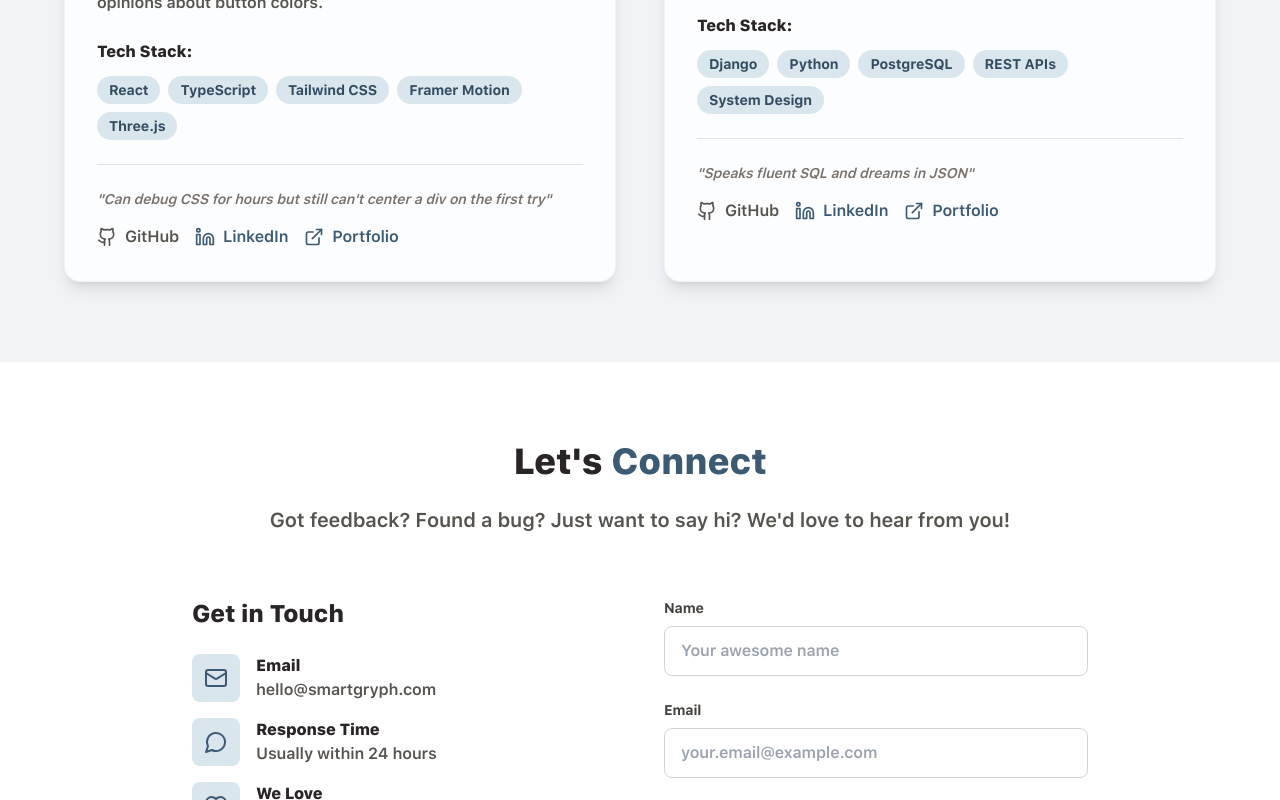
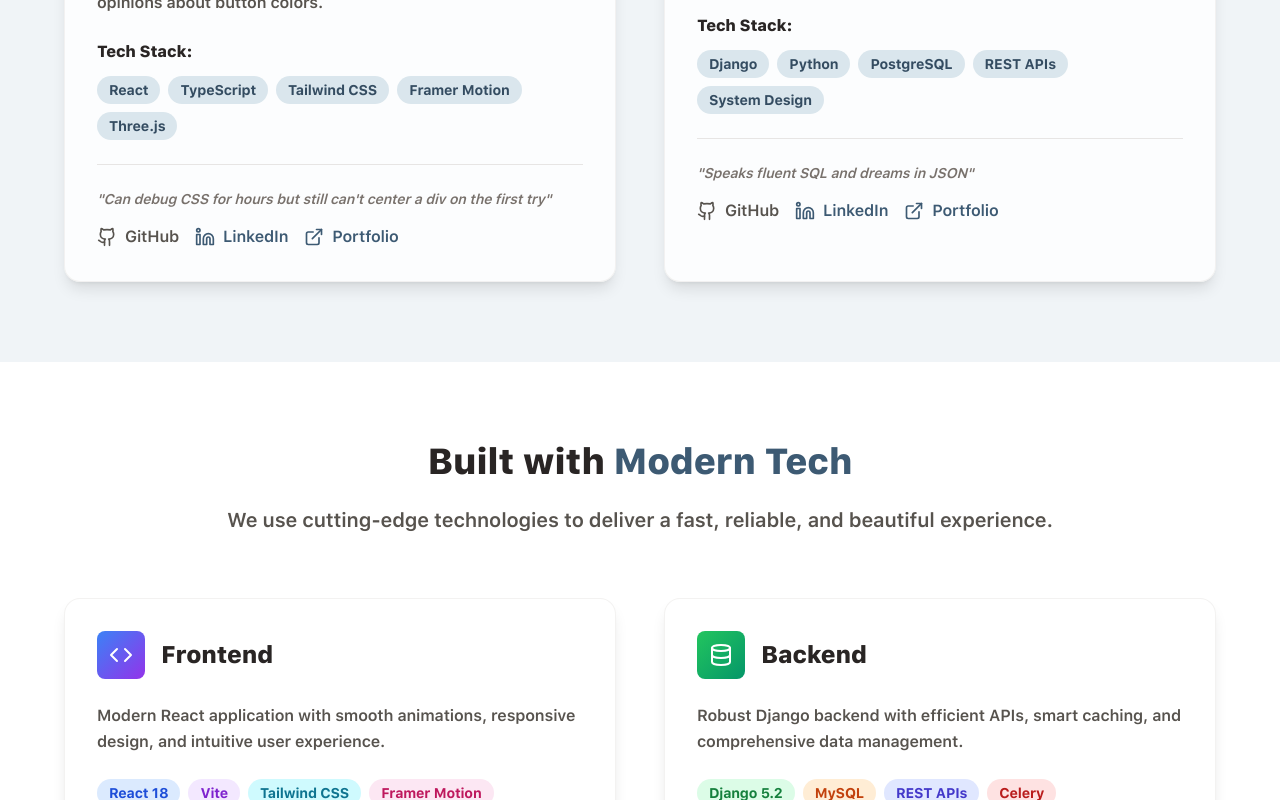
Before and after one commit to brij0/coursescheduler, a React (Vite) app in the folder frontend/: page /about in a window 1280 px wide. Shown: the part 2000-2800 px from the top of the page. Built offline with nearby package versions, Linux system fonts and the light colour scheme; no server answers.

Commit message:
Updated AboutPage.jsx

```diff
--- a/frontend/src/pages/AboutPage.jsx
+++ b/frontend/src/pages/AboutPage.jsx
@@ -11,7 +11,8 @@ import {
   Heart,
   MessageCircle,
   Send,
-  Sparkles
+  Sparkles,
+  Database
 } from 'lucide-react'
 import Navbar from '../components/Navbar'
 
@@ -334,6 +335,179 @@ const AboutPage = () => {
         </div>
       </section>
 
+      {/* Tech Stack Section */}
+      <section className="py-20 px-4 bg-white">
+        <div className="max-w-6xl mx-auto">
+          <motion.div
+            className="text-center mb-16"
+            initial={{ opacity: 0, y: 50 }}
+            whileInView={{ opacity: 1, y: 0 }}
+            transition={{ duration: 0.8 }}
+            viewport={{ once: true }}
+          >
+            <h2 className="text-4xl font-display font-bold mb-6 text-neutral-800">
+              Built with <span className="text-primary-600">Modern Tech</span>
+            </h2>
+            <p className="text-xl text-neutral-600">
+              We use cutting-edge technologies to deliver a fast, reliable, and beautiful experience.
+            </p>
+          </motion.div>
+
+          <div className="grid md:grid-cols-2 gap-12">
+            {/* Frontend Stack */}
+            <motion.div
+              className="elegant-card rounded-2xl p-8"
+              initial={{ opacity: 0, x: -50 }}
+              whileInView={{ opacity: 1, x: 0 }}
+              transition={{ duration: 0.8 }}
+              viewport={{ once: true }}
+            >
+              <div className="flex items-center mb-6">
+                <div className="w-12 h-12 bg-gradient-to-br from-blue-500 to-purple-600 rounded-lg flex items-center justify-center mr-4">
+                  <Code className="w-6 h-6 text-white" />
+                </div>
+                <h3 className="text-2xl font-bold text-neutral-800 font-display">Frontend</h3>
+              </div>
+
+              <p className="text-neutral-600 mb-6 leading-relaxed">
+                Modern React application with smooth animations, responsive design, and intuitive user experience.
+              </p>
+
+              <div className="space-y-4">
+                <div className="flex flex-wrap gap-2">
+                  {[
+                    { name: 'React 18', color: 'bg-blue-100 text-blue-700' },
+                    { name: 'Vite', color: 'bg-purple-100 text-purple-700' },
+                    { name: 'Tailwind CSS', color: 'bg-cyan-100 text-cyan-700' },
+                    { name: 'Framer Motion', color: 'bg-pink-100 text-pink-700' }
+                  ].map((tech, index) => (
+                    <motion.span
+                      key={index}
+                      className={`px-3 py-1 rounded-full text-sm font-medium ${tech.color}`}
+                      initial={{ opacity: 0, scale: 0.8 }}
+                      whileInView={{ opacity: 1, scale: 1 }}
+                      transition={{ duration: 0.3, delay: index * 0.1 }}
+                      viewport={{ once: true }}
+                      whileHover={{ scale: 1.05 }}
+                    >
+                      {tech.name}
+                    </motion.span>
+                  ))}
+                </div>
+
+                <div className="pt-4 border-t border-neutral-200">
+                  <h4 className="font-semibold text-neutral-800 mb-2">Key Features:</h4>
+                  <ul className="text-sm text-neutral-600 space-y-1">
+                    <li>• Responsive design for all devices</li>
+                    <li>• Smooth animations and micro-interactions</li>
+                    <li>• Modern component architecture</li>
+                    <li>• Optimized performance and caching</li>
+                  </ul>
+                </div>
+              </div>
+            </motion.div>
+
+            {/* Backend Stack */}
+            <motion.div
+              className="elegant-card rounded-2xl p-8"
+              initial={{ opacity: 0, x: 50 }}
+              whileInView={{ opacity: 1, x: 0 }}
+              transition={{ duration: 0.8 }}
+              viewport={{ once: true }}
+            >
+              <div className="flex items-center mb-6">
+                <div className="w-12 h-12 bg-gradient-to-br from-green-500 to-emerald-600 rounded-lg flex items-center justify-center mr-4">
+                  <Database className="w-6 h-6 text-white" />
+                </div>
+                <h3 className="text-2xl font-bold text-neutral-800 font-display">Backend</h3>
+              </div>
+
+              <p className="text-neutral-600 mb-6 leading-relaxed">
+                Robust Django backend with efficient APIs, smart caching, and comprehensive data management.
+              </p>
+
+              <div className="space-y-4">
+                <div className="flex flex-wrap gap-2">
+                  {[
+                    { name: 'Django 5.2', color: 'bg-green-100 text-green-700' },
+                    { name: 'MySQL', color: 'bg-orange-100 text-orange-700' },
+                    { name: 'REST APIs', color: 'bg-indigo-100 text-indigo-700' },
+                    { name: 'Celery', color: 'bg-red-100 text-red-700' }
+                  ].map((tech, index) => (
+                    <motion.span
+                      key={index}
+                      className={`px-3 py-1 rounded-full text-sm font-medium ${tech.color}`}
+                      initial={{ opacity: 0, scale: 0.8 }}
+                      whileInView={{ opacity: 1, scale: 1 }}
+                      transition={{ duration: 0.3, delay: index * 0.1 }}
+                      viewport={{ once: true }}
+                      whileHover={{ scale: 1.05 }}
+                    >
+                      {tech.name}
+                    </motion.span>
+                  ))}
+                </div>
+
+                <div className="pt-4 border-t border-neutral-200">
+                  <h4 className="font-semibold text-neutral-800 mb-2">Key Features:</h4>
+                  <ul className="text-sm text-neutral-600 space-y-1">
+                    <li>• RESTful API architecture</li>
+                    <li>• Advanced conflict detection algorithms</li>
+                    <li>• Secure authentication system</li>
+                    <li>• Performance monitoring and analytics</li>
+                  </ul>
+                </div>
+              </div>
+            </motion.div>
+          </div>
+
+          {/* Additional Tech Details */}
+          <motion.div
+            className="mt-16 elegant-card rounded-2xl p-8"
+            initial={{ opacity: 0, y: 30 }}
+            whileInView={{ opacity: 1, y: 0 }}
+            transition={{ duration: 0.8, delay: 0.4 }}
+            viewport={{ once: true }}
+          >
+            <div className="text-center mb-8">
+              <h3 className="text-2xl font-bold text-neutral-800 mb-4 font-display">
+                Why These Technologies?
+              </h3>
+              <p className="text-neutral-600 max-w-3xl mx-auto leading-relaxed">
+                Every technology choice was made with student needs in mind: fast loading times,
+                reliable performance, and a smooth user experience that works on any device.
+              </p>
+            </div>
+
+            <div className="grid md:grid-cols-3 gap-6">
+              <div className="text-center p-4">
+                <div className="w-16 h-16 bg-gradient-to-br from-blue-500 to-purple-600 rounded-full flex items-center justify-center mx-auto mb-4">
+                  <Lightbulb className="w-8 h-8 text-white" />
+                </div>
+                <h4 className="font-semibold text-neutral-800 mb-2">Performance First</h4>
+                <p className="text-sm text-neutral-600">Lightning-fast load times and smooth interactions, even on slower connections.</p>
+              </div>
+
+              <div className="text-center p-4">
+                <div className="w-16 h-16 bg-gradient-to-br from-green-500 to-emerald-600 rounded-full flex items-center justify-center mx-auto mb-4">
+                  <Heart className="w-8 h-8 text-white" />
+                </div>
+                <h4 className="font-semibold text-neutral-800 mb-2">Student-Centered</h4>
+                <p className="text-sm text-neutral-600">Built specifically for university workflows and academic scheduling needs.</p>
+              </div>
+
+              <div className="text-center p-4">
+                <div className="w-16 h-16 bg-gradient-to-br from-orange-500 to-red-600 rounded-full flex items-center justify-center mx-auto mb-4">
+                  <Coffee className="w-8 h-8 text-white" />
+                </div>
+                <h4 className="font-semibold text-neutral-800 mb-2">Future-Ready</h4>
+                <p className="text-sm text-neutral-600">Modern architecture that scales and adapts as your academic journey evolves.</p>
+              </div>
+            </div>
+          </motion.div>
+        </div>
+      </section>
+
       {/* Contact Section */}
       <section className="py-20 px-4 bg-white">
         <div className="max-w-4xl mx-auto">
```
